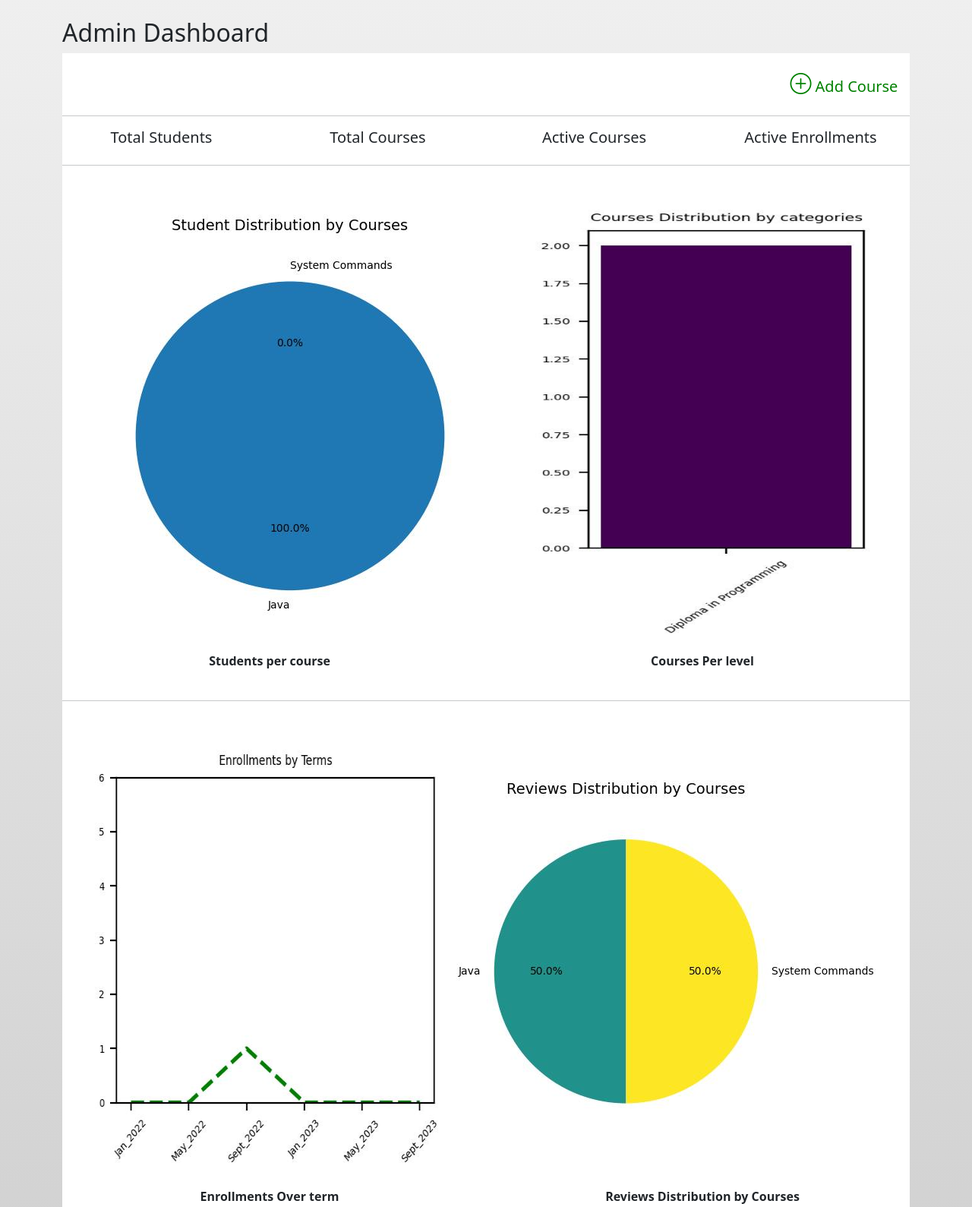
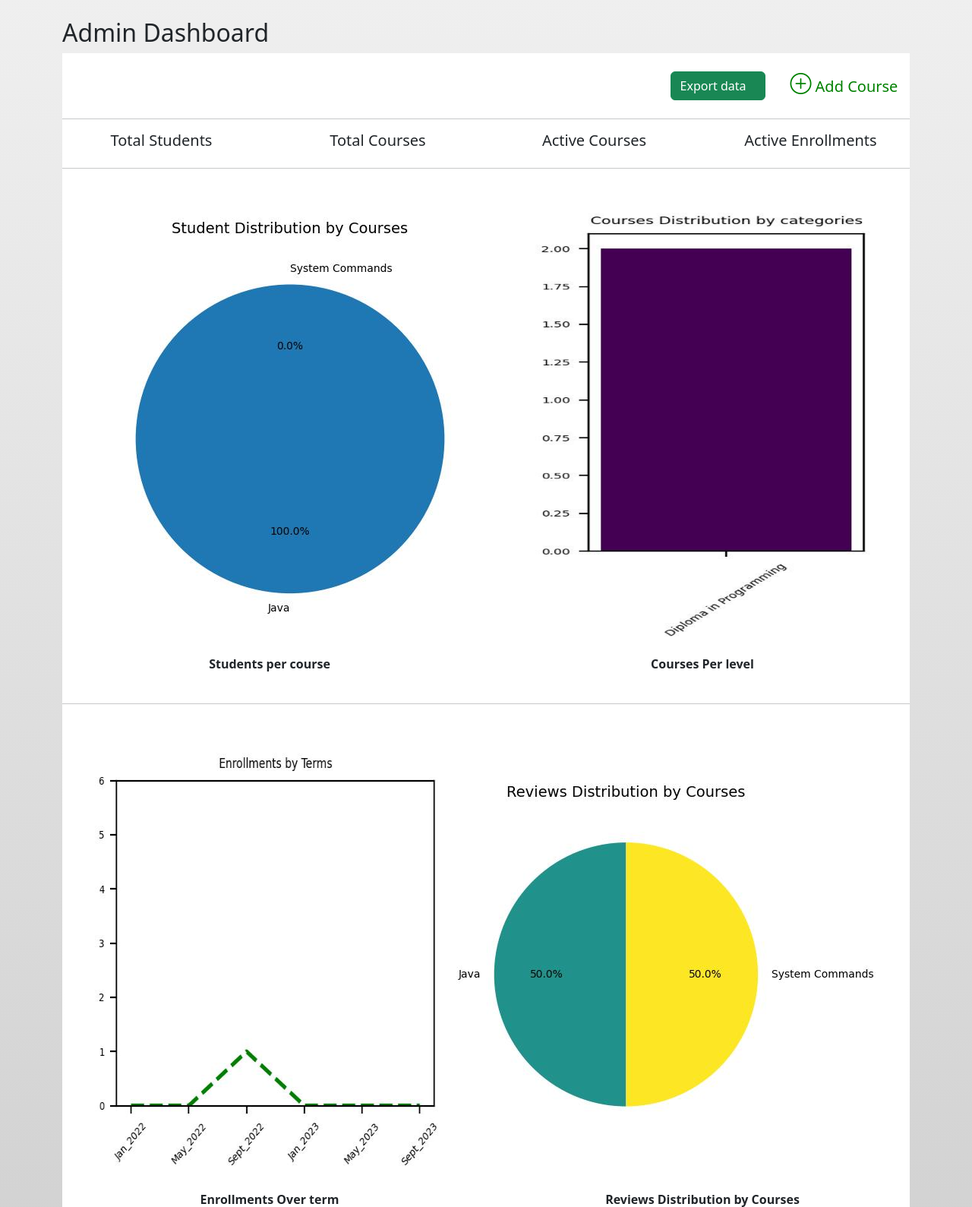
Before and after one commit to mdikram88/Software_Engineering_Project, a Flask app: page /5/admin_dashboard in a window 1280 px wide. Shown: the part 58-1647 px from the top of the page at 76% size. Run offline with Flask 3, Linux system fonts and the light colour scheme; data that the repository does not hold is empty.

Commit message:
made last of the changes

```diff
--- a/application/API/other_api.py
+++ b/application/API/other_api.py
@@ -62,13 +62,13 @@ def export():
     reviews_df = pd.DataFrame(reviews_data)
 
     # Saving each dataframe in seperate sheet of excel workbook
-    with pd.ExcelWriter('./static/output.xlsx', engine='xlsxwriter') as writer:
+    with pd.ExcelWriter('./application/Controller/static/output.xlsx', engine='xlsxwriter') as writer:
         users_df.to_excel(writer, sheet_name='Users', index=False)
         enrollments_df.to_excel(writer, sheet_name='Enrollments', index=False)
         courses_df.to_excel(writer, sheet_name='Courses', index=False)
         reviews_df.to_excel(writer, sheet_name="Reviews", index=False)
 
-    return send_file('./static/output.xlsx', as_attachment=True, download_name='output.xlsx'), 200
+    return send_file('./application/Controller/static/output.xlsx', as_attachment=True, download_name='output.xlsx'), 200
 
 
 # --------------------- Admin Courses List API------------------------
--- a/application/Controller/other_controller.py
+++ b/application/Controller/other_controller.py
@@ -131,3 +131,8 @@ def add_bulk_enrollments(user_id):
         # If response is failure then rendering page with errors list
         return render_template("enrollments_report.html", page_title="Enrollment Reports", admin=True,
                                records=data_1["data"], data=data, success=False)
+
+
+@app.route("/<int:user_id>/export_data/admin", methods=["GET"])
+def export_data(user_id):
+    pass
--- a/application/Controller/templates/dashboard.html
+++ b/application/Controller/templates/dashboard.html
@@ -63,7 +63,9 @@
     <div class="bg-white">
       <br>
       <div class="row">
-          <div class="col col-md-10"></div>
+          <div class="col col-md-6"></div>
+          <div class="col-md-4 text-end"><h5 class="text-success">
+                  <a href="http://127.0.0.1:5001/api/export_data" class="btn btn-success">Export data  &nbsp;&nbsp;</a></h5></div>
           <div class="col col-md-2 text-end">
               <h5 class="text-success">
                   <a href="/{{user_id}}/add_course"><i class="bi bi-plus-circle" style="font-size: 1.4em;text-decoration: none; color: green;"></i></a>
```
Also changed, not shown: 1 other file.
